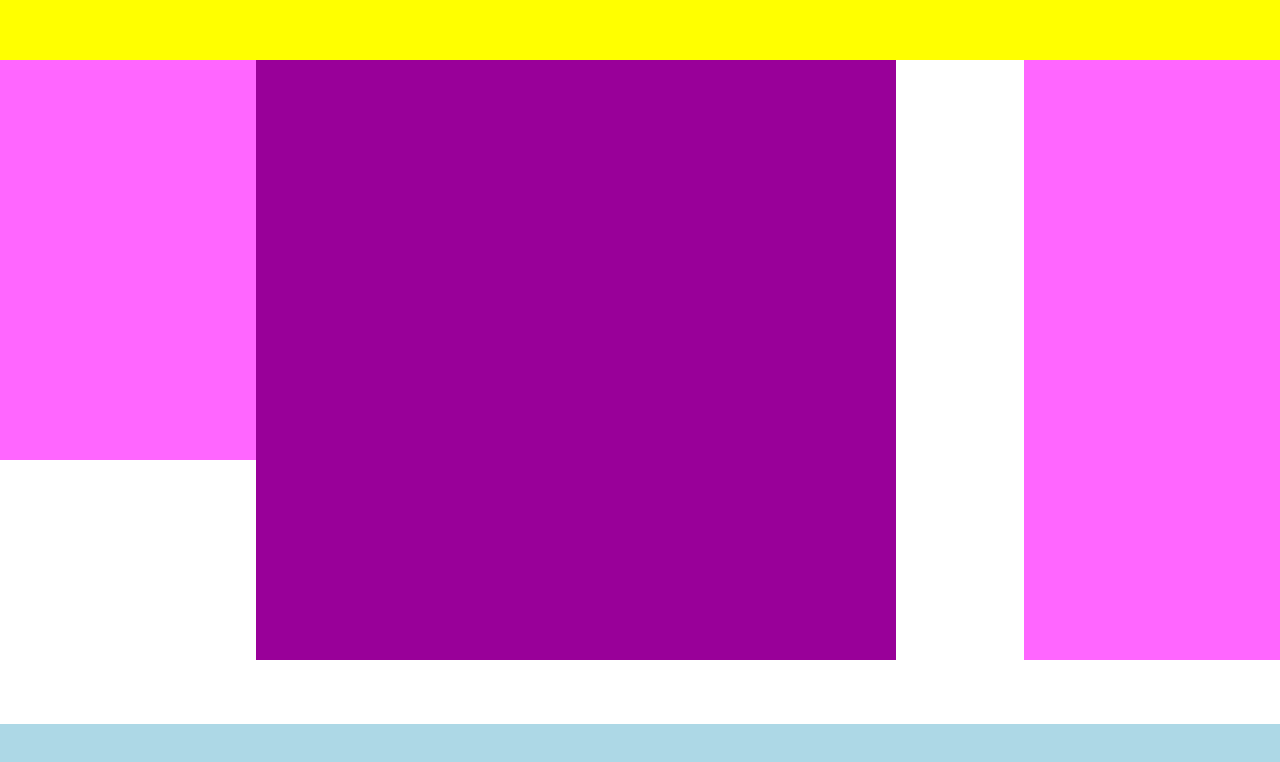
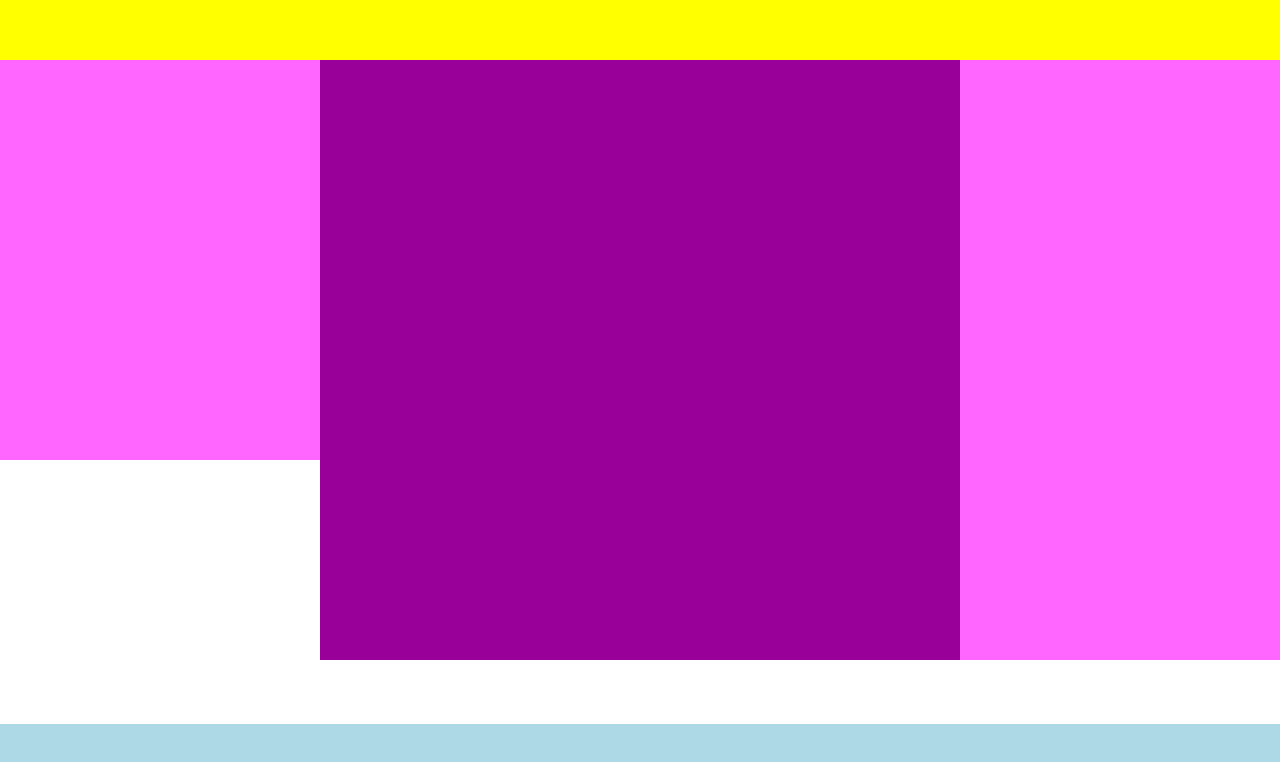
Before and after one commit to RiccioGit/htmlcss-struttura-wp, a plain HTML site: page index.html in a window 1280 px wide. Shown: the part 140-902 px from the top of the page. Drawn offline with Linux system fonts and the light colour scheme.

Commit message:
aggiunta css 2.1

```diff
--- a/css/main.css
+++ b/css/main.css
@@ -20,7 +20,7 @@ header {
 .colonnasx {
   /* display: inline-block; */
   float: left;
-  width: 20%;
+  width: 25%;
   height: 400px;
   background-color: #ff66ff;
 }
@@ -35,7 +35,7 @@ header {
 .colonnadx {
   /* display: inline-block; */
   float: right;
-  width: 20%;
+  width: 25%;
   height: 600px;
   background-color: #ff66ff;
 
```
